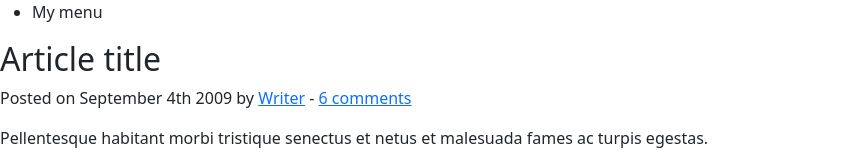
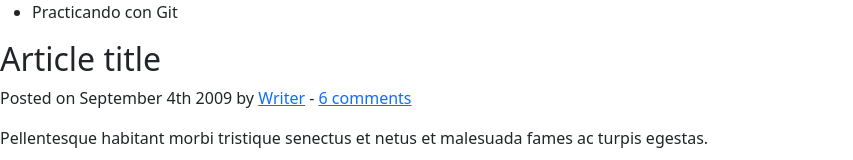
Before and after one commit to joramot/git_home, a plain HTML site: page index.html in a window 1280 px wide. Shown: the top 160 px of the page, without its empty margins (0-853 px from the left). Drawn offline with nearby package versions, Linux system fonts and the light colour scheme.

Commit message:
se modifico contenido de index.html

```diff
--- a/index.html
+++ b/index.html
@@ -14,7 +14,7 @@
 	<header>
 		<nav>
 			<ul>
-				<li>My menu</li>
+				<li>Practicando con Git</li>
 			</ul>
 		</nav>
 	</header>
```
